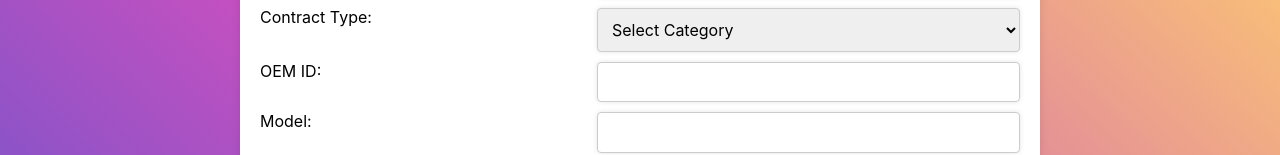
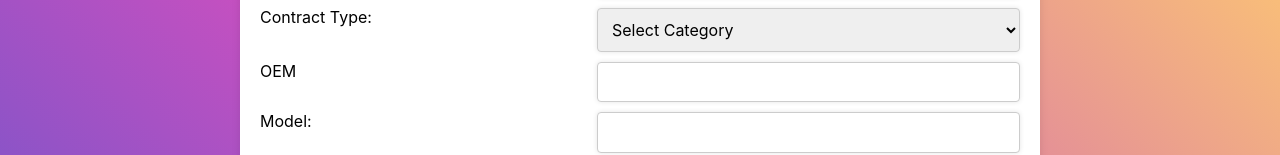
Before and after one commit to Junaid101/document-renewal-frontend, a React (Create React App) app: page /document/add in a window 1280 px wide. Shown: the part 133-288 px from the top of the page. Built offline with nearby package versions, Linux system fonts and the light colour scheme.

Commit message:
html lable change

```diff
--- a/src/Pages/DocumentAddPage.js
+++ b/src/Pages/DocumentAddPage.js
@@ -108,7 +108,7 @@ export default function AddDocument() {
 
             </select>
 
-            <label htmlFor="oem_id">OEM ID:</label>
+            <label htmlFor="oem_id">OEM</label>
             <input
               type="text"
               id="oem_id"
```
